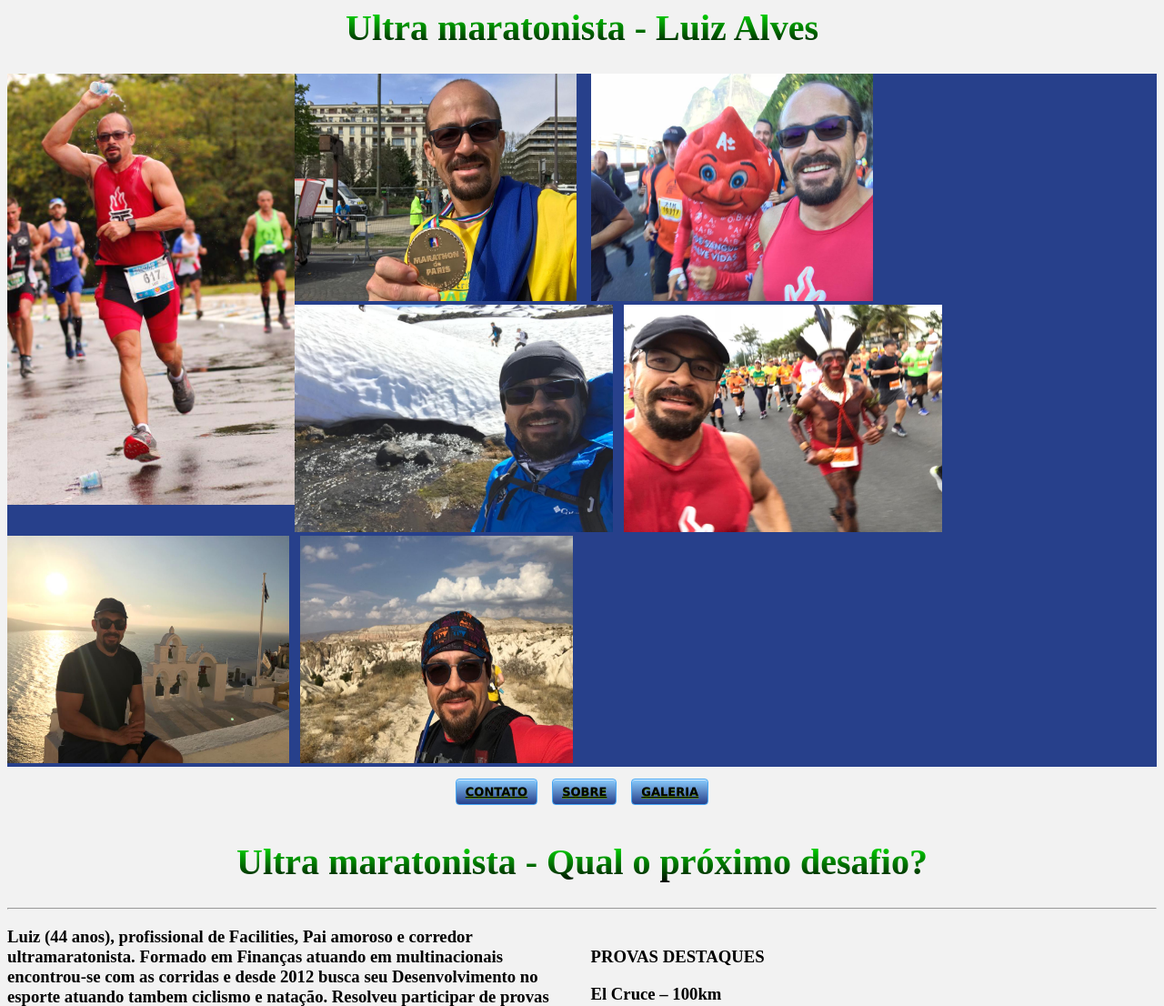
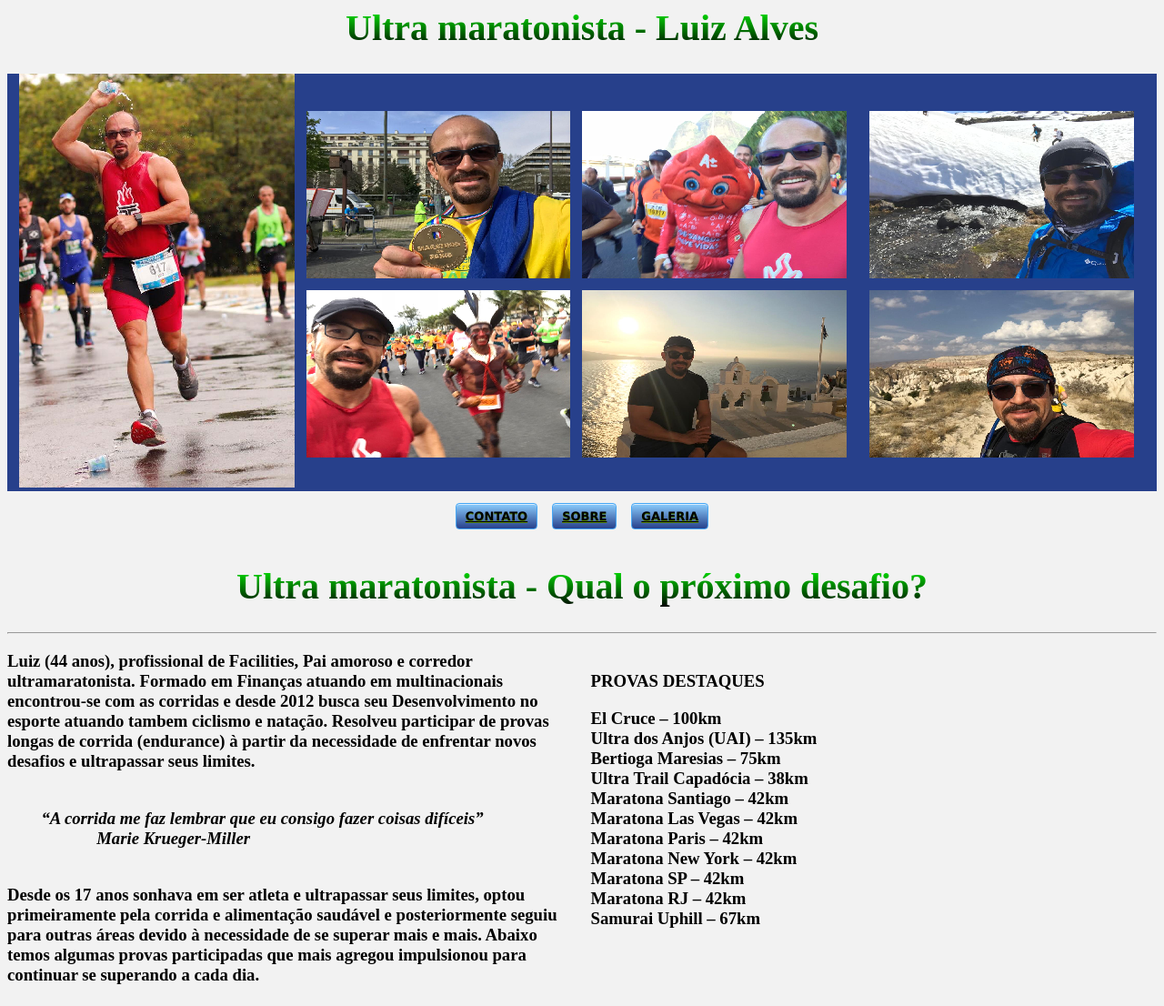
Before and after one commit to Bianca-Machado/Ultramaratonista, a plain HTML site: page index.html in a window 1280 px wide. Shown: the part 20-1126 px from the top of the page at 91% size. Drawn offline with Linux system fonts and the light colour scheme.

Commit message:
Alteracao de div

```diff
--- a/index.html
+++ b/index.html
@@ -46,6 +46,92 @@ position:relative;
 top:2px;}
 
 
+#div{
+	position: relative;
+	top:11%;
+	width:100%;
+	height: auto;
+}
+
+#div2{
+	position: relative;
+	top:73%;
+	width:100%;
+	height: auto
+}
+
+#div3{
+	position: relative;
+	top:50%;
+	width:auto;
+	height: auto
+}
+
+#div4{
+	position: relative;
+	top:110%;
+	width:auto;
+	height: auto
+}
+
+
+#element{
+	image-rendering: pixelated;
+	position: relative;
+	top:8%;
+	left:1%
+
+
+}
+
+#elemento{
+	image-rendering: pixelated;
+	position: absolute;
+	top:9%;
+	left:26%
+
+}
+
+#elemento1{
+	image-rendering: pixelated;
+	position: absolute;
+	top:9%;
+	left:50%
+
+}
+
+#elemento2{
+	image-rendering: pixelated;
+	position: absolute;
+	top:9%;
+	left:75%
+}
+
+#elemento3{
+	image-rendering: pixelated;
+	position: absolute;
+	top:52%;
+	left:26%
+
+}
+
+#elemento4{
+	image-rendering: pixelated;
+	position: absolute;
+	top:52%;
+	left:50%
+
+}
+
+#elemento5{
+	image-rendering: pixelated;
+	position: absolute;
+	top:52%;
+	left:75%
+
+}
+
+
 
 </style>
 
@@ -55,45 +141,42 @@ top:2px;}
 
 	<a name="inicio"><h1> <center> Ultra maratonista - Luiz Alves</center></h1></a>
 
-<div class="azul" >
+		<div class="azul" id="div">
+
+					<img src="imagens/home.jpeg" id="element"  width="24%" height=30%>
+					<img src="imagens/logo.jpeg" id="elemento"  width="23%" height="40%" >
+					<img src="imagens/amigo2.jpeg" id="elemento1"  width="23%" height="40%">
+					<img src="imagens/logo1.jpeg" id="elemento2"  width="23%" height="40%">
+					<img src="imagens/amigo.jpeg" id="elemento3"  width="23%" height="40%">
+					<img src="imagens/grecia.jpeg"  id="elemento4" width="23%" height="40%">
+					<img src="imagens/logo4.jpeg"  id="elemento5"  width="23%" height="40%">
 
 
-	<table align="center" cellpadding="2" cellspacing="2">
-	<tr >
-		<img src="imagens/home.jpeg" width="25%" height="35%" align="left"> &nbsp;
-		<img src="imagens/logo.jpeg" width="310" height="250" align="left">&nbsp;
-		<img src="imagens/amigo2.jpeg" width="310" height="250"> &nbsp;
-		<img src="imagens/logo1.jpeg" width="350" height="250"> &nbsp;
-		<img src="imagens/amigo.jpeg" width="350" height="250"
-		align="bottom"> &nbsp;
-		<img src="imagens/grecia.jpeg" width="310" height="250"
-		align="bottom"> &nbsp;
-		<img src="imagens/logo4.jpeg" width="300" height="250"align="bottom">
-	</tr>
-	</table>
+		</div>
 
-	</div>
-	<div>
+
+<div id="div2">
 	<table align="center" border="0" cellpadding="3" cellspacing="10" bordercolor="none" class="rodape">
 		<th>
- 		<a href="#contato"><button class="bt bt-az"> CONTATO</a></botton>
+ 			<a href="#contato"><button class="bt bt-az"> CONTATO</a></botton>
  		</th>
  		<th>
- 		<a href="sobre.html" target="teste"> <button class="bt bt-az">SOBRE</a></botton>
+ 			<a href="sobre.html" target="teste"> <button class="bt bt-az">SOBRE</a></botton>
  		</th>
  		<th>
- 		<a href="galeria.html"> <button class="bt bt-az">GALERIA</a></botton>
+ 			<a href="galeria.html"> <button class="bt bt-az">GALERIA</a></botton>
  		</th>
- 		</table>
+ 	</table>
 </div>
 
 <h1><center>Ultra maratonista - Qual o próximo desafio?</h1></center>
+<hr>
+<div id="div3" >
+<h3 class="colunas">
 
-<hr>
-<p>
 
-<div>
-<h3 class="colunas">
+
+
 	Luiz (44 anos), profissional de Facilities, Pai amoroso e corredor ultramaratonista.
 	Formado em Finanças atuando em multinacionais encontrou-se com as corridas e desde 2012 busca seu Desenvolvimento no esporte atuando tambem ciclismo e natação.
 	Resolveu participar de provas longas de corrida (endurance) à partir da necessidade de enfrentar novos desafios e ultrapassar seus limites.
@@ -125,16 +208,16 @@ top:2px;}
 
 
 </div>
-
+<div id="div4">
 	<a name="contato"><h1>Contato:</h1></a>
 
 <a href="https://www.facebook.com/luiz.alves.77964201"> <img src="imagens/facebook.jpg" width="60" height="60"> </a>
 &nbsp; &nbsp; &nbsp; &nbsp; &nbsp;
 <a href="https://instagram.com/luizultramaratonista?igshid=1uef6qcu4z3et"> <img src="imagens/instagram.jpg" width="70" height="70"> </a>
 
+</div>
 
-
- <div class="rodape">
+ <div class="rodape" align="botton">
 
 
 	<a href="#inicio"><button class="bt bt-az">ÍNICIO</a></button>
```
